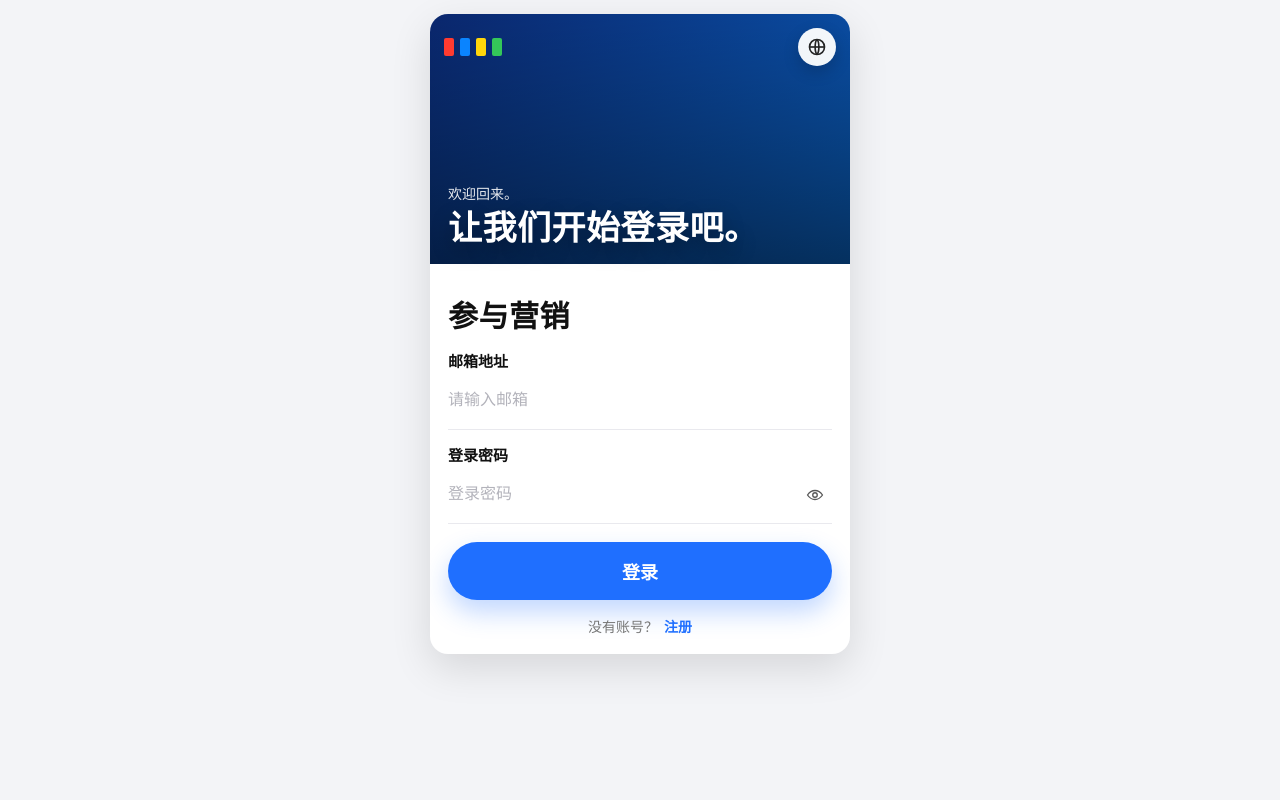
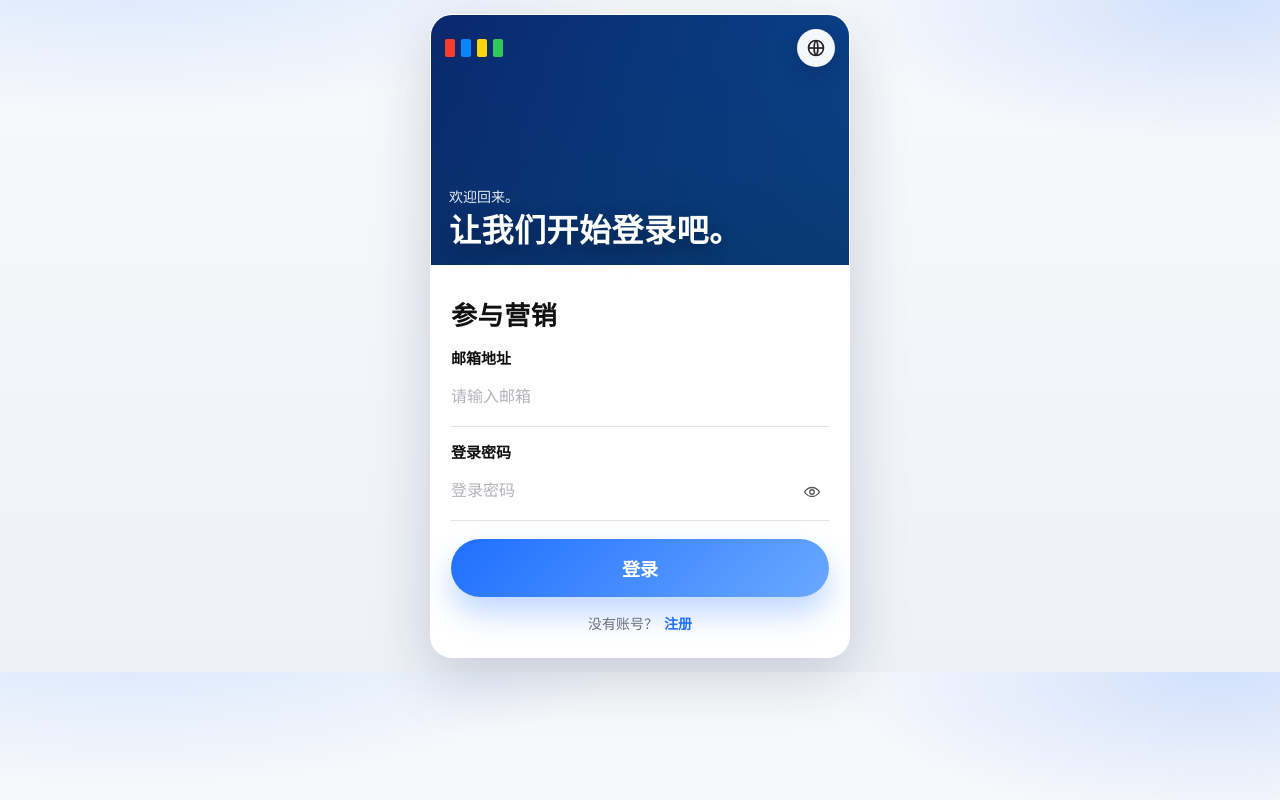
Before and after one commit to ttn3166/shua1, a plain HTML site: page index.html in a window 1280 px wide. Drawn offline with Linux system fonts and the light colour scheme.

Commit message:
Polish login page styling

```diff
--- a/index.html
+++ b/index.html
@@ -7,18 +7,24 @@
   <style>
     :root{
       --blue:#1f6fff;
+      --blue-dark:#0b2b7a;
+      --blue-light:#6aa8ff;
       --text:#111;
       --muted:#666;
       --line:#e9e9ee;
       --card:#fff;
       --bg:#f3f4f7;
+      --glass:rgba(255,255,255,.72);
       --danger:#e53935;
     }
     *{box-sizing:border-box}
     body{
       margin:0;
       font-family:system-ui,-apple-system,Segoe UI,Roboto,Helvetica,Arial,"PingFang SC","Microsoft YaHei",sans-serif;
-      background:var(--bg);
+      background:
+        radial-gradient(900px 300px at 10% -10%, rgba(106,168,255,.28), transparent 60%),
+        radial-gradient(700px 260px at 95% 0%, rgba(31,111,255,.18), transparent 55%),
+        linear-gradient(180deg,#f8f9fc 0%, #eef1f7 100%);
       color:var(--text);
       display:flex;
       justify-content:center;
@@ -29,9 +35,10 @@
       width:420px;
       max-width:100%;
       background:var(--card);
-      border-radius:18px;
+      border-radius:22px;
       overflow:hidden;
-      box-shadow:0 14px 40px rgba(0,0,0,.12);
+      box-shadow:0 20px 60px rgba(12,31,68,.18);
+      border:1px solid rgba(255,255,255,.65);
     }
 
     /* 顶部大图 */
@@ -39,7 +46,7 @@
       position:relative;
       height:250px;
       background:
-        linear-gradient(180deg, rgba(0,0,0,.10), rgba(0,0,0,.55)),
+        linear-gradient(160deg, rgba(7,20,46,.18), rgba(7,18,36,.55)),
         url("./assets/hero.jpg") center/cover no-repeat,
         linear-gradient(135deg,#0b2b7a,#0b6bd3);
     }
@@ -60,8 +67,8 @@
       width:38px;height:38px;border-radius:999px;
       border:0; cursor:pointer;
       display:grid; place-items:center;
-      background:rgba(255,255,255,.95);
-      box-shadow:0 6px 16px rgba(0,0,0,.18);
+      background:rgba(255,255,255,.96);
+      box-shadow:0 8px 20px rgba(10,31,74,.24);
     }
     .lang svg{width:20px;height:20px;opacity:.85}
 
@@ -73,7 +80,7 @@
     }
     .hero-text .small{opacity:.9; font-size:14px; margin-bottom:6px}
     .hero-text .big{
-      font-size:34px;
+      font-size:32px;
       font-weight:900;
       letter-spacing:.5px;
       line-height:1.1;
@@ -81,8 +88,17 @@
     }
 
     /* 表单区 */
-    .content{padding:18px}
-    h2{margin:10px 0 12px; font-size:30px; letter-spacing:.5px}
+    .content{
+      padding:20px 20px 24px;
+      background:
+        linear-gradient(180deg,rgba(255,255,255,.9),rgba(255,255,255,.98));
+    }
+    h2{
+      margin:10px 0 12px;
+      font-size:26px;
+      letter-spacing:.6px;
+      font-weight:900;
+    }
     .tips{
       margin:0 0 12px;
       color:var(--muted);
@@ -98,7 +114,7 @@
       position:relative;
       margin-top:10px;
       padding-bottom:10px;
-      border-bottom:1px solid var(--line);
+      border-bottom:1px solid rgba(17,17,17,.12);
     }
     input{
       width:100%;
@@ -128,9 +144,9 @@
       font-size:18px;
       font-weight:900;
       cursor:pointer;
-      background:var(--blue);
+      background:linear-gradient(135deg,var(--blue),var(--blue-light));
       color:#fff;
-      box-shadow:0 12px 26px rgba(31,111,255,.28);
+      box-shadow:0 16px 30px rgba(31,111,255,.28);
     }
     .btn:active{transform:scale(.99)}
     .btn[disabled]{opacity:.55;cursor:not-allowed;transform:none}
@@ -146,7 +162,7 @@
     .foot{
       margin-top:16px;
       text-align:center;
-      color:#777;
+      color:#6b6f7b;
       font-size:14px;
     }
     .foot a{
```
